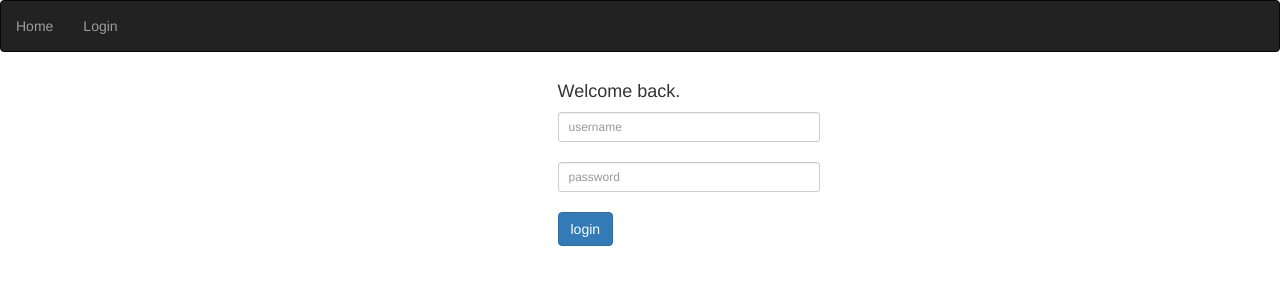
After one commit to truthadjustr/flaskcrud, a Python web app: template app/templates/login.html in a window 1280 px wide. The commit adds this page. Shown: the top 300 px of the page. Run offline with Jinja, Linux system fonts and the light colour scheme; the template is opened without the code that fills it, so the values that code supplies are empty; some libraries are stand-ins or nearby versions.

Commit message:
add login logic (ie, protect /content from being accessed without first login)

```diff
--- a/app/__init__.py
+++ b/app/__init__.py
@@ -3,6 +3,7 @@ from flask_bootstrap import Bootstrap
 from flask_login import LoginManager
 
 app = Flask(__name__)
+app.secret_key = 'secretkey'
 Bootstrap(app)
 login = LoginManager(app)
 login.login_view = 'login'
--- a/app/templates/base.html
+++ b/app/templates/base.html
@@ -2,14 +2,21 @@
 
 {% block navbar %}
     <nav class="navbar navbar-inverse" role="navigation">
-            <ul class="nav navbar-nav">
-                <li class="dropdown">
-                    <a href="{{ url_for('index') }}" class="dropdown-toggle" >Home</a>
-                </li>
-            </ul>
+        <ul class="nav navbar-nav">
+            <li class="dropdown">
+                <a href="{{ url_for('index') }}" class="dropdown-toggle" >Home</a>
+            </li>
+            <li class="dropdown">
+                {% if user %}
+                <a href="{{ url_for('logout') }}" class="dropdown-toggle" >Logout</a>
+                {% else %}
+                <a href="{{ url_for('login') }}" class="dropdown-toggle" >Login</a>
+                {% endif %}
+            </li>
+        </ul>
     </nav>
 {% endblock %}
 
 {% block content %}
-{% block settings %}{% endblock %}
+    {% block mycontent %}{% endblock %}
 {% endblock %}
--- /dev/null
+++ b/app/templates/login.html
@@ -0,0 +1,25 @@
+{% extends "base.html" %}
+
+{% block mycontent %}
+    <form action="" method="post" id="myform">
+        <div class="container">
+            <div class="row">
+                <div class="col-md-offset-5 col-md-3">
+                    <div class="form-login">
+                    <h4>Welcome back.</h4>
+                    <input type="text" id="userName" name="xxx" class="form-control input-sm chat-input" placeholder="username" />
+                    </br>
+                    <input type="password" id="userPassword" name="yyy" class="form-control input-sm chat-input" placeholder="password" />
+                    </br>
+                    <div class="wrapper">
+                    <span class="group-btn">
+                        <a href="#" onclick="document.getElementById('myform').submit()" class="btn btn-primary btn-md">login <i class="fa fa-sign-in"></i></a>
+                    </span>
+                    </div>
+                    </div>
+
+                </div>
+            </div>
+        </div>
+    </form>
+{% endblock %}
```
Also changed, not shown: app/routes.py (+34 -2 lines), app/templates/content.html (added, +9 -0 lines), app/templates/index.html (+2 -6 lines).
